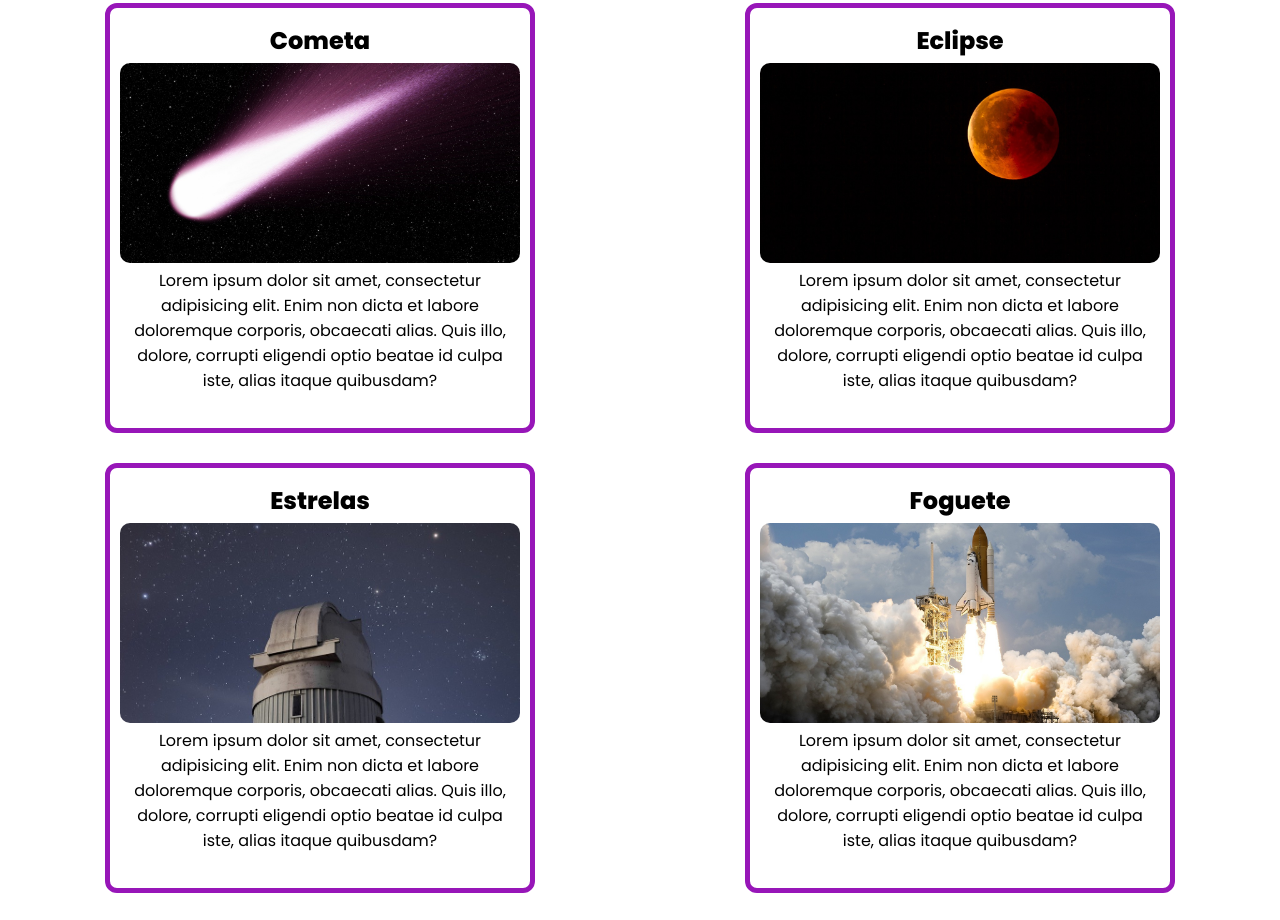
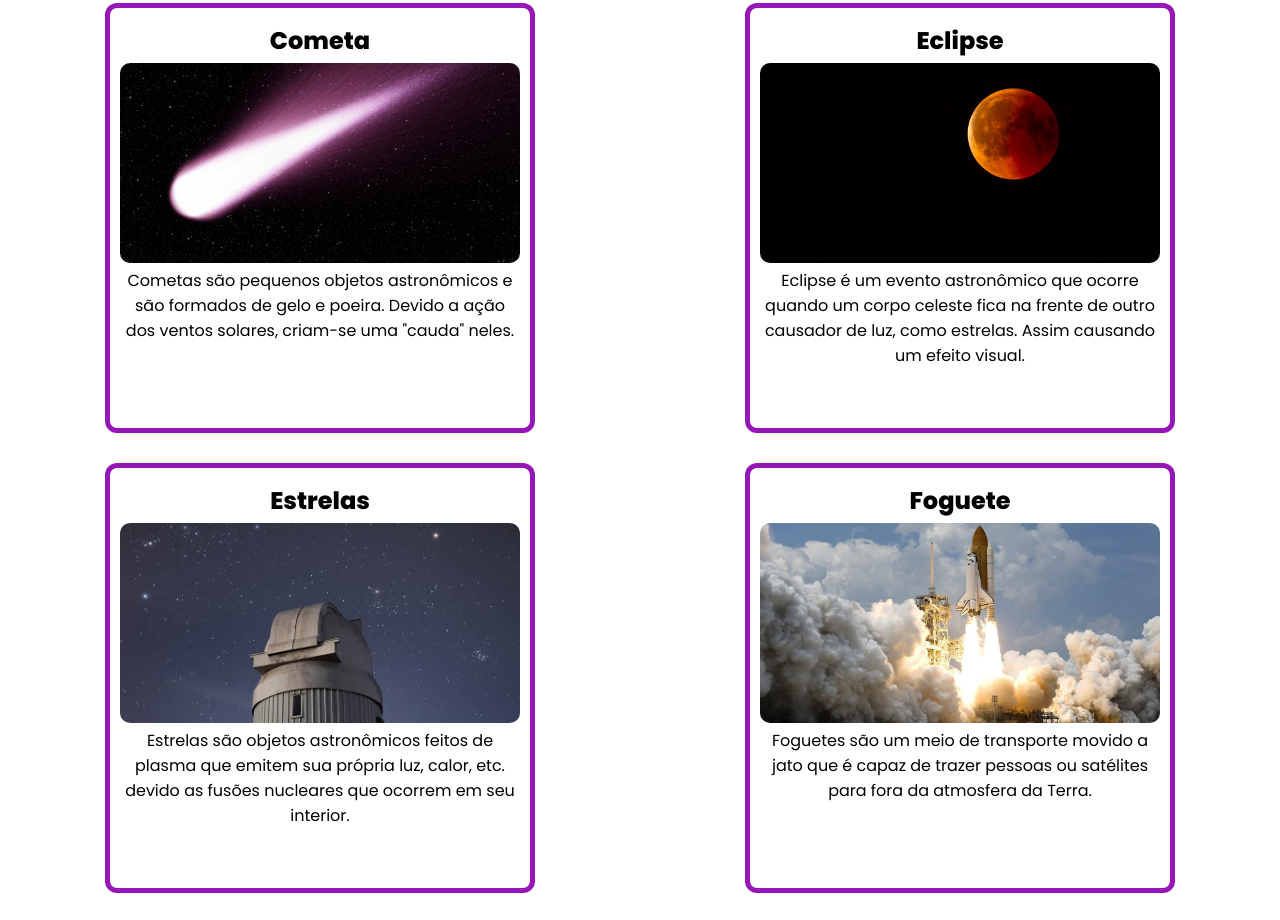
Before and after one commit to kauAlvz/glossario-trabalho-escolar, a plain HTML site: page index.html in a window 1280 px wide. Shown: the part 588-1508 px from the top of the page. Drawn offline with Linux system fonts and the light colour scheme.

Commit message:
Conteúdo

```diff
--- a/index.html
+++ b/index.html
@@ -43,7 +43,8 @@
             </div>
             <div class="img2"></div>
             <div class="card-bottom">
-                <p>Lorem ipsum dolor sit amet, consectetur adipisicing elit. Enim non dicta et labore doloremque corporis, obcaecati alias. Quis illo, dolore, corrupti eligendi optio beatae id culpa iste, alias itaque quibusdam?</p>
+            <p>Aurora Boreal é um fenômeno astronômico que ocorre somente no hemisfério norte do planeta. Ele é caracterizado pela formação de luzes coloridas no céu.
+            </p>
             </div>
         </div>
         <div class="card">
@@ -52,7 +53,8 @@
             </div>
             <div class="img3"></div>
             <div class="card-bottom">
-                <p>Lorem ipsum dolor sit amet, consectetur adipisicing elit. Enim non dicta et labore doloremque corporis, obcaecati alias. Quis illo, dolore, corrupti eligendi optio beatae id culpa iste, alias itaque quibusdam?</p>
+                <p>Cometas são pequenos objetos astronômicos e são formados de gelo e poeira. Devido a ação dos ventos solares, criam-se uma "cauda" neles.
+                </p>
             </div>
         </div>
         <div class="card">
@@ -61,7 +63,7 @@
             </div>
             <div class="img4"></div>
             <div class="card-bottom">
-                <p>Lorem ipsum dolor sit amet, consectetur adipisicing elit. Enim non dicta et labore doloremque corporis, obcaecati alias. Quis illo, dolore, corrupti eligendi optio beatae id culpa iste, alias itaque quibusdam?</p>
+                <p>Eclipse é um evento astronômico que ocorre quando um corpo celeste fica na frente de outro causador de luz, como estrelas. Assim causando um efeito visual.</p>
             </div>
         </div>
         <div class="card">
@@ -70,7 +72,7 @@
             </div>
             <div class="img5"></div>
             <div class="card-bottom">
-                <p>Lorem ipsum dolor sit amet, consectetur adipisicing elit. Enim non dicta et labore doloremque corporis, obcaecati alias. Quis illo, dolore, corrupti eligendi optio beatae id culpa iste, alias itaque quibusdam?</p>
+                <p>Estrelas são objetos astronômicos feitos de plasma que emitem sua própria luz, calor, etc. devido as fusões nucleares que ocorrem em seu interior.</p>
             </div>
         </div>
         <div class="card">
@@ -79,7 +81,7 @@
             </div>
             <div class="img6"></div>
             <div class="card-bottom">
-                <p>Lorem ipsum dolor sit amet, consectetur adipisicing elit. Enim non dicta et labore doloremque corporis, obcaecati alias. Quis illo, dolore, corrupti eligendi optio beatae id culpa iste, alias itaque quibusdam?</p>
+                <p>Foguetes são um meio de transporte movido a jato que é capaz de trazer pessoas ou satélites para fora da atmosfera da Terra.</p>
             </div>
         </div>
         <div class="card">
@@ -88,7 +90,8 @@
             </div>
             <div class="img7"></div>
             <div class="card-bottom">
-                <p>Lorem ipsum dolor sit amet, consectetur adipisicing elit. Enim non dicta et labore doloremque corporis, obcaecati alias. Quis illo, dolore, corrupti eligendi optio beatae id culpa iste, alias itaque quibusdam?</p>
+                <p>Galáxias são sistemas que podem ter de milhares a trilhões de objetos astronômicos. São caracterizadas por sua forma espiral, mas também poder ter formas irregulares.
+                </p>
             </div>
         </div>
         <div class="card">
@@ -97,7 +100,8 @@
             </div>
             <div class="img8"></div>
             <div class="card-bottom">
-                <p>Lorem ipsum dolor sit amet, consectetur adipisicing elit. Enim non dicta et labore doloremque corporis, obcaecati alias. Quis illo, dolore, corrupti eligendi optio beatae id culpa iste, alias itaque quibusdam?</p>
+                <p>A Lua é o único satélite natural da terra e o quinto maior do sistema solar. Por ter uma única atmosfera, chamada exosfera, vários corpos celestes já impactaram sua superfície, o que causa suas características físicas.
+                </p>
             </div>
         </div>
         <div class="card">
@@ -106,7 +110,7 @@
             </div>
             <div class="img9"></div>
             <div class="card-bottom">
-                <p>Lorem ipsum dolor sit amet, consectetur adipisicing elit. Enim non dicta et labore doloremque corporis, obcaecati alias. Quis illo, dolore, corrupti eligendi optio beatae id culpa iste, alias itaque quibusdam? l</p>
+                <p>O meteoro é um fenômeno luminoso que ocorre quando algum fragmento de um corpo celeste entra na atmosfera da Terra.</p>
             </div>
         </div>
         <div class="card">
@@ -115,7 +119,7 @@
             </div>
             <div class="img10"></div>
             <div class="card-bottom">
-                <p>Lorem ipsum dolor sit amet, consectetur adipisicing elit. Enim non dicta et labore doloremque corporis, obcaecati alias. Quis illo, dolore, corrupti eligendi optio beatae id culpa iste, alias itaque quibusdam?</p>
+                <p>Administração Nacional da Aeronáutica e Espaço é uma agência espacial estadunidense responsável por desenvolver tecnologias espaciais. Ela foi fundada durante a guerra fria, com objetivo de vencer a corrida especial.</p>
             </div>
         </div>
         <div class="card">
@@ -124,7 +128,7 @@
             </div>
             <div class="img11"></div>
             <div class="card-bottom">
-                <p>Lorem ipsum dolor sit amet, consectetur adipisicing elit. Enim non dicta et labore doloremque corporis, obcaecati alias. Quis illo, dolore, corrupti eligendi optio beatae id culpa iste, alias itaque quibusdam?</p>
+                <p>Os planetas são objetos espaciais que giram em torno de uma estrela maior, tem gravidade própria e não tem sua rotação influenciada por nenhum outro corpo celeste.</p>
             </div>
         </div>
         <div class="card">
@@ -133,7 +137,7 @@
             </div>
             <div class="img12"></div>
             <div class="card-bottom">
-                <p>Lorem ipsum dolor sit amet, consectetur adipisicing elit. Enim non dicta et labore doloremque corporis, obcaecati alias. Quis illo, dolore, corrupti eligendi optio beatae id culpa iste, alias itaque quibusdam?</p>
+                <p>Pulsares são um dos possíveis estágios finais de estrelas, eles acontecem quando as estrelas colapsam e, por causa de seu forte campo magnético, transformam energia rotacional em energia eletromagnética.</p>
             </div>
         </div>
         <div class="card">
@@ -142,7 +146,8 @@
             </div>
             <div class="img13"></div>
             <div class="card-bottom">
-                <p>Lorem ipsum dolor sit amet, consectetur adipisicing elit. Enim non dicta et labore doloremque corporis, obcaecati alias. Quis illo, dolore, corrupti eligendi optio beatae id culpa iste, alias itaque quibusdam?</p>
+                <p>Quasar, ou fontes de rádio quase estrelares são buracos negros super massivos com gases e poeiras espaciais em volta dele.
+                </p>
             </div>
         </div>
         <div class="card">
@@ -151,7 +156,7 @@
             </div>
             <div class="img14"></div>
             <div class="card-bottom">
-                <p>Lorem ipsum dolor sit amet, consectetur adipisicing elit. Enim non dicta et labore doloremque corporis, obcaecati alias. Quis illo, dolore, corrupti eligendi optio beatae id culpa iste, alias itaque quibusdam?</p>
+                <p>Um satélite é qualquer corpo celeste que órbita em torno de outro corpo celeste. Existem dois tipos de satélites, os naturais, que são objetos espaciais, e os artificiais, que são feitos pelos seres humanos.</p>
             </div>
         </div>
         <div class="card">
@@ -160,7 +165,8 @@
             </div>
             <div class="img15"></div>
             <div class="card-bottom">
-                <p>Lorem ipsum dolor sit amet, consectetur adipisicing elit. Enim non dicta et labore doloremque corporis, obcaecati alias. Quis illo, dolore, corrupti eligendi optio beatae id culpa iste, alias itaque quibusdam?</p>
+                <p>É um conjunto de planetas e outros corpos celestes que estão gravitacionalmente em domínio de uma estrela.
+                </p>
             </div>
         </div>
         <div class="card">
@@ -169,7 +175,8 @@
             </div>
             <div class="img16"></div>
             <div class="card-bottom">
-                <p>Lorem ipsum dolor sit amet, consectetur adipisicing elit. Enim non dicta et labore doloremque corporis, obcaecati alias. Quis illo, dolore, corrupti eligendi optio beatae id culpa iste, alias itaque quibusdam?</p>
+                <p>O Sol é a estrela mais próxima da terra e a estrela que forma o sistema solar. Ele é responsável pelos eclipses que vemos, pelos dias e noites, pelas estações do ano, etc.
+                </p>
             </div>
         </div>
         <div class="card">
@@ -178,7 +185,7 @@
             </div>
             <div class="img17"></div>
             <div class="card-bottom">
-                <p>Lorem ipsum dolor sit amet, consectetur adipisicing elit. Enim non dicta et labore doloremque corporis, obcaecati alias. Quis illo, dolore, corrupti eligendi optio beatae id culpa iste, alias itaque quibusdam?</p>
+                <p>A SpaceX é uma fabricante de foguetes, satélites, e outros sistemas aeroespaciais. Ela tem como objetivo revolucionar o desenvolvimento tecnológico aeroespcial reduzindo custos e aumentando sua eficiência.</p>
             </div>
         </div>
         <div class="card">
@@ -187,7 +194,7 @@
             </div>
             <div class="img18"></div>
             <div class="card-bottom">
-                <p>Lorem ipsum dolor sit amet, consectetur adipisicing elit. Enim non dicta et labore doloremque corporis, obcaecati alias. Quis illo, dolore, corrupti eligendi optio beatae id culpa iste, alias itaque quibusdam?</p>
+                <p>Um conjunto de objetos astronômicos e fenômenos astronômicos. Que reúne galáxias, planetas, estrelas, nebulosas, cometas, satélites, buracos negros, pulsares, etc.</p>
             </div>
         </div>
         <div class="card">
@@ -196,7 +203,7 @@
             </div>
             <div class="img19"></div>
             <div class="card-bottom">
-                <p>Lorem ipsum dolor sit amet, consectetur adipisicing elit. Enim non dicta et labore doloremque corporis, obcaecati alias. Quis illo, dolore, corrupti eligendi optio beatae id culpa iste, alias itaque quibusdam?</p>
+                <p>A ciência que tem como o objetivo descrever e estudar objetos e fenômenos astronômicos.</p>
             </div>
         </div>
         <div class="card">
@@ -205,7 +212,7 @@
             </div>
             <div class="img20"></div>
             <div class="card-bottom">
-                <p>Lorem ipsum dolor sit amet, consectetur adipisicing elit. Enim non dicta et labore doloremque corporis, obcaecati alias. Quis illo, dolore, corrupti eligendi optio beatae id culpa iste, alias itaque quibusdam?</p>
+                <p>A Via Láctea é uma galáxia onde nosso sistema solar se encontra. Ela tem um formato como de uma espiral, sabemos de seu formato observando seus corpos celestes.</p>
             </div>
         </div>
     </main>
```
